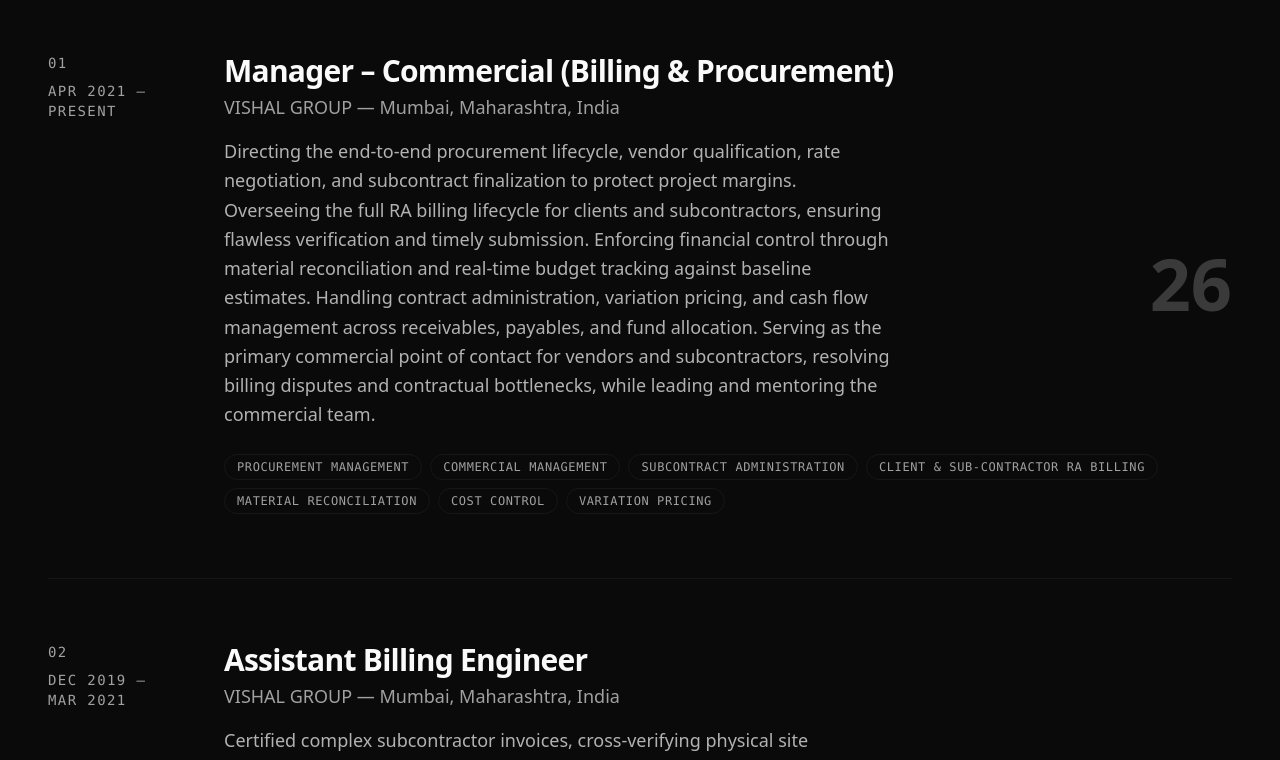
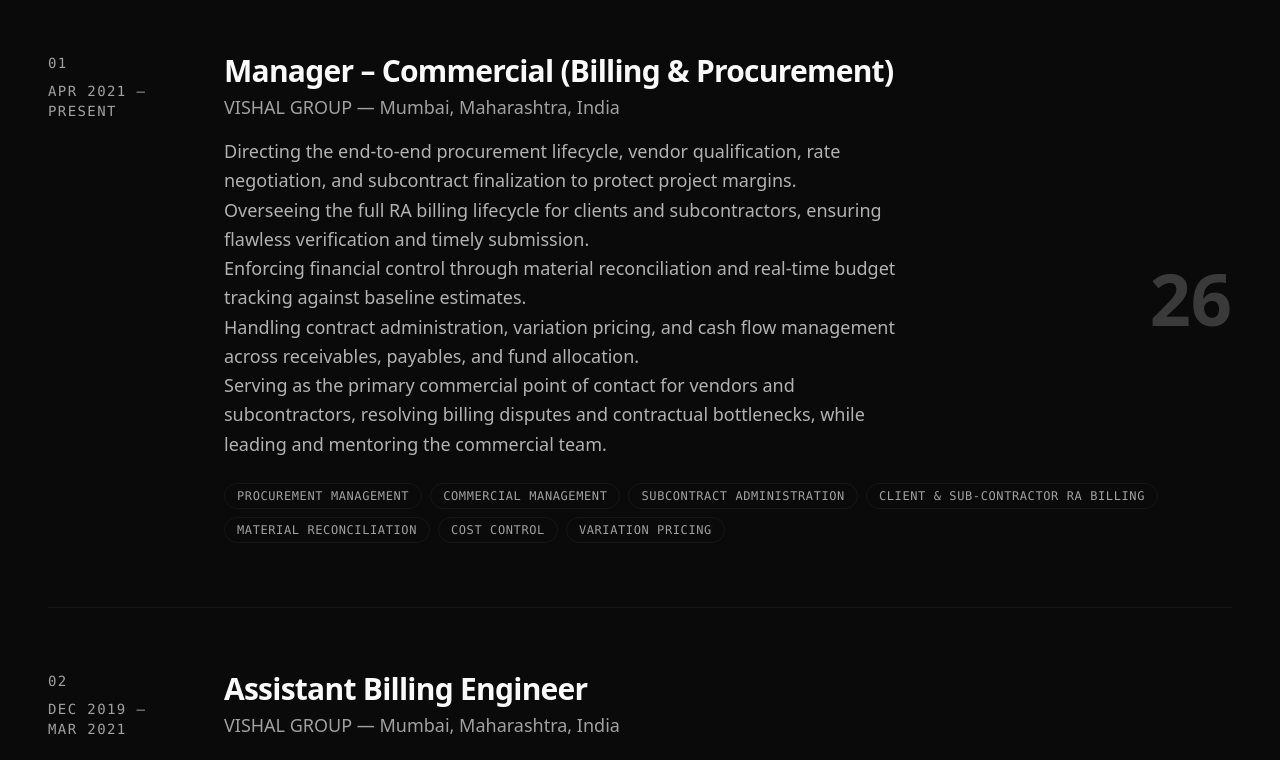
Before and after one commit to ab-patel88/abhishek-portfolio-V1.0, a Next.js app in the folder Abhishek-portfolio-main/: page /en in a window 1280 px wide. Shown: the part 2460-3220 px from the top of the page. Built offline with nearby package versions, Linux system fonts and the light colour scheme.

Commit message:
Change description paragraph to preserve whitespace
Updated the 'experience' section to allow for whitespace preservation in descriptions.

```diff
--- a/Abhishek-portfolio-main/components/sections/experience.tsx
+++ b/Abhishek-portfolio-main/components/sections/experience.tsx
@@ -76,7 +76,7 @@
                                             </span>
                                         </div>
 
-                                        <p className="text-base md:text-lg text-foreground/70 leading-relaxed max-w-2xl">
+                                        <p className="text-base md:text-lg text-foreground/70 leading-relaxed max-w-2xl whitespace-pre-line">
                                             {item.description}
                                         </p>
 
```
